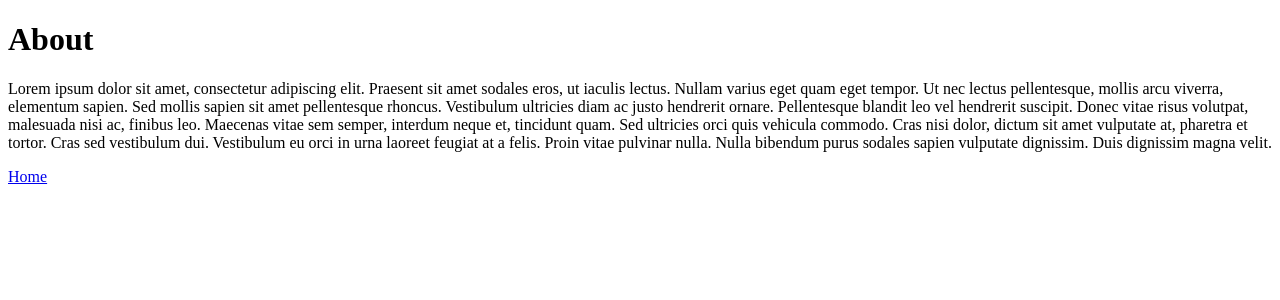
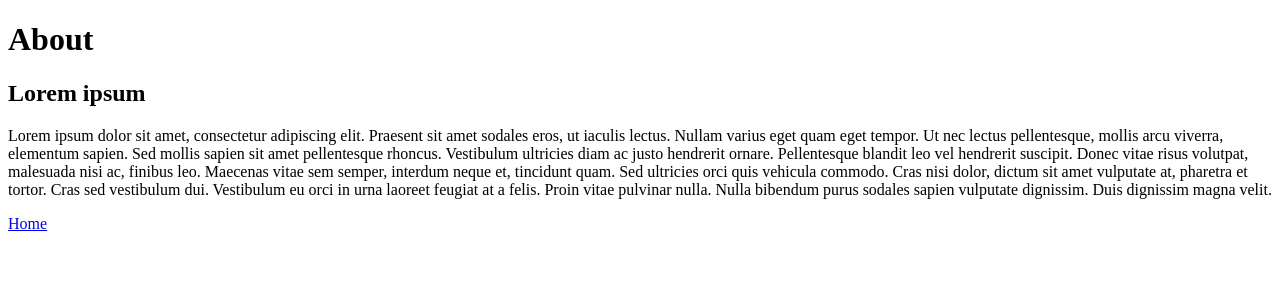
Before and after one commit to jeftepl/github-actions-frontend, a Next.js app: page /about in a window 1280 px wide. Shown: the top 300 px of the page. Built offline with nearby package versions, Linux system fonts and the light colour scheme.

Commit message:
chore: :art: Addes subtitle in about page

```diff
--- a/pages/about.js
+++ b/pages/about.js
@@ -4,6 +4,7 @@ export default function AboutScreen() {
   return (
     <div>
       <h1>About</h1>
+      <h2>Lorem ipsum</h2>
       <p>
         Lorem ipsum dolor sit amet, consectetur adipiscing elit. Praesent sit
         amet sodales eros, ut iaculis lectus. Nullam varius eget quam eget
```
